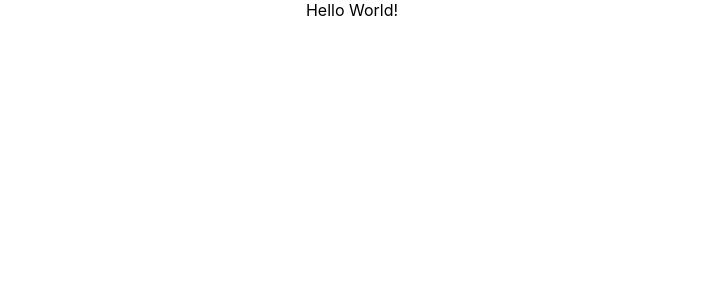
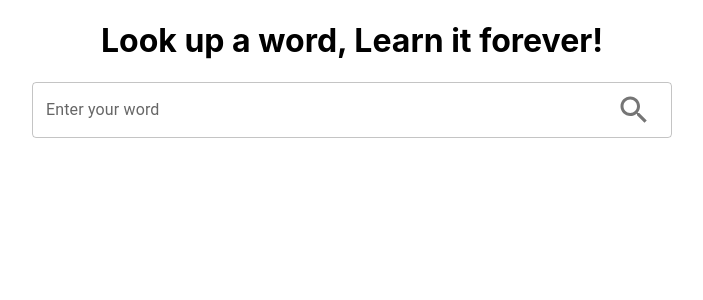
Before and after one commit to ShilakhaD/vocabify, a React (Create React App) app: page / in a window 1280 px wide. Shown: the top 300 px of the page, without its empty margins (288-991 px from the left). Built offline with nearby package versions, Linux system fonts and the light colour scheme.

Commit message:
adding api

```diff
--- a/src/App.js
+++ b/src/App.js
@@ -1,10 +1,11 @@
 import logo from './logo.svg';
 import './App.css';
+import SearchContainer from "./Containers/SearchContainer"
 
 function App() {
   return (
     <div className="App">
-      <div>Hello World!</div>
+      <div><SearchContainer/></div>
     </div>
   );
 }
```
